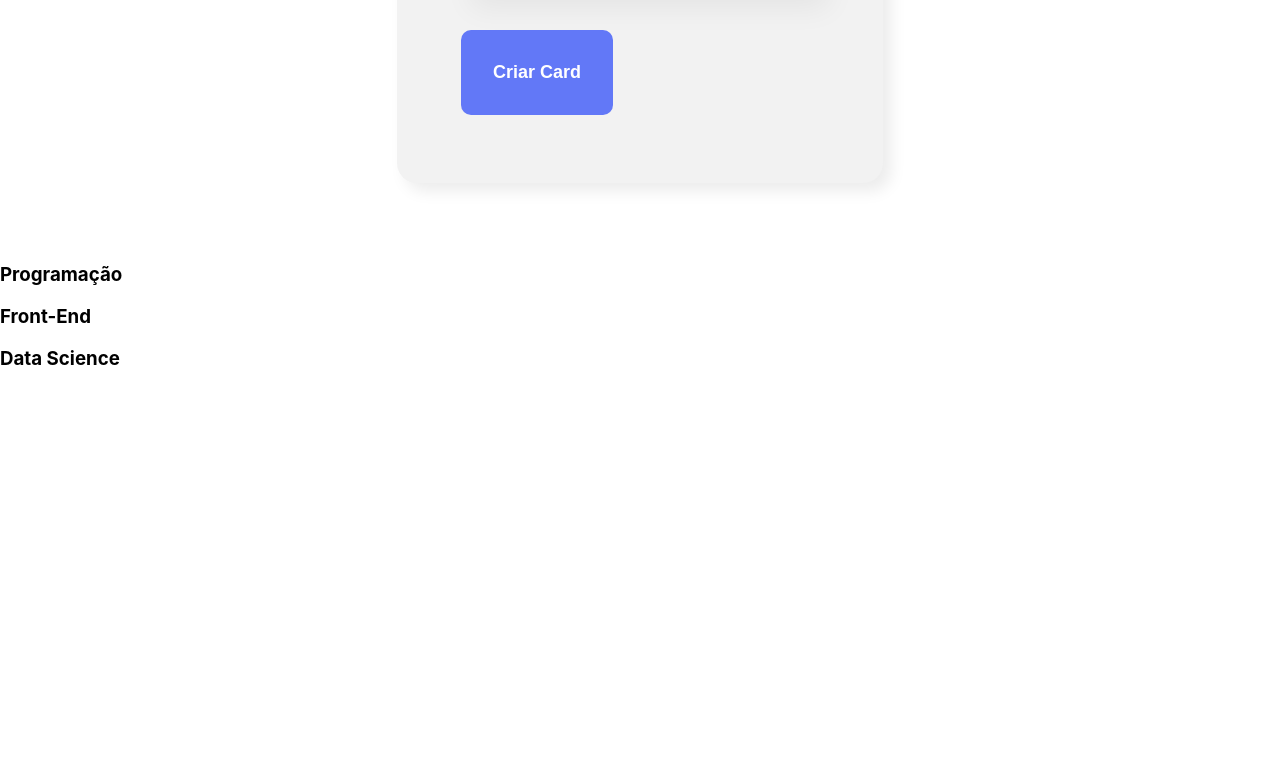
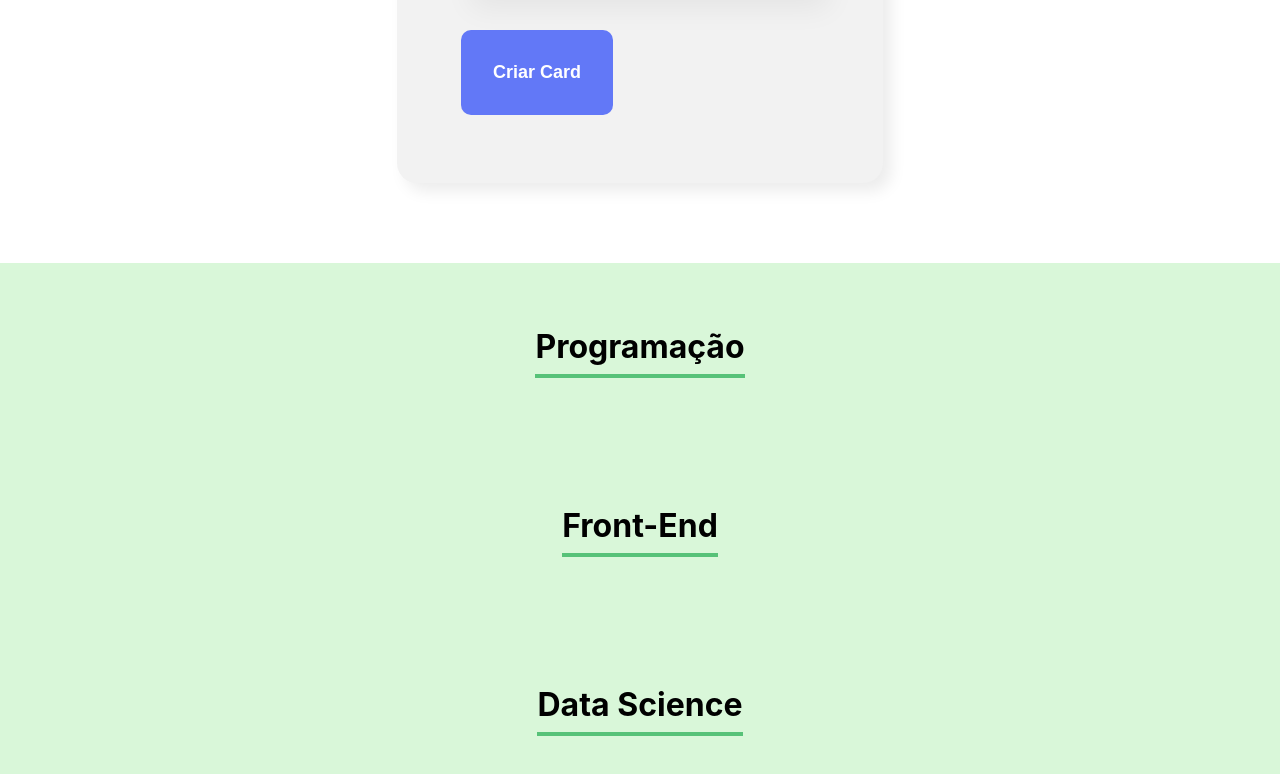
Before and after one commit to Kauasegabinazzi/react-developing-javascript, a React (Create React App) app: page / in a window 1280 px wide. Shown: the part 1214-1988 px from the top of the page. Before the commit the page ends 1602 px from the top, so only its background shows below. Built offline with nearby package versions, Linux system fonts and the light colour scheme.

Commit message:
17-commit

```diff
--- a/src/App.js
+++ b/src/App.js
@@ -4,6 +4,44 @@ import Formulario from './components/formulario/index';
 import Team from '../src/components/Team/index';
 
 function App() {
+
+  const Teams = [
+    {
+      nome: 'Programação',
+      corPrimaria: '',
+      corSecundaria: ''
+    },
+    {
+      nome: 'Front-End',
+      corPrimaria: '',
+      corSecundaria: ''
+    },
+    {
+      nome: 'Data Science',
+      corPrimaria: '',
+      corSecundaria: ''
+    },
+    {
+      nome: 'Devops',
+      corPrimaria: '',
+      corSecundaria: ''
+    },
+    {
+      nome: 'UX e Design',
+      corPrimaria: '',
+      corSecundaria: ''
+    },
+    {
+      nome: 'Mobile',
+      corPrimaria: '',
+      corSecundaria: ''
+    },
+    {
+      nome: 'Inovação e Gestão',
+      corPrimaria: '',
+      corSecundaria: ''
+    }
+  ]
 
   const [colaboradores, setColaboradores] = useState([])
 
--- a/src/components/Team/index.js
+++ b/src/components/Team/index.js
@@ -2,7 +2,7 @@ import '../Team/team.css';
 
 const Team = (props) =>{
     return (
-        <section>
+        <section className='team'>
             <h3>{props.nome}</h3>
         </section>
     )
--- a/src/components/Team/team.css
+++ b/src/components/Team/team.css
@@ -0,0 +1,12 @@
+.team{
+    text-align: center;
+    padding: 32px;
+    background-color: #D9F7D9;
+}
+
+.team h3 {
+    font-size: 32px;
+    border-bottom: 4px solid #57C278;
+    display: inline-block;
+    padding-bottom: 8px;
+}
--- a/src/components/formulario/index.js
+++ b/src/components/formulario/index.js
@@ -13,7 +13,7 @@ const Formulario = (props) => {
         'Devops',
         'UX e Design',
         'Mobile',
-        ' Inovação e Gestão'
+        'Inovação e Gestão'
     ]
 
     const [nome, setNome] = useState('');
```
